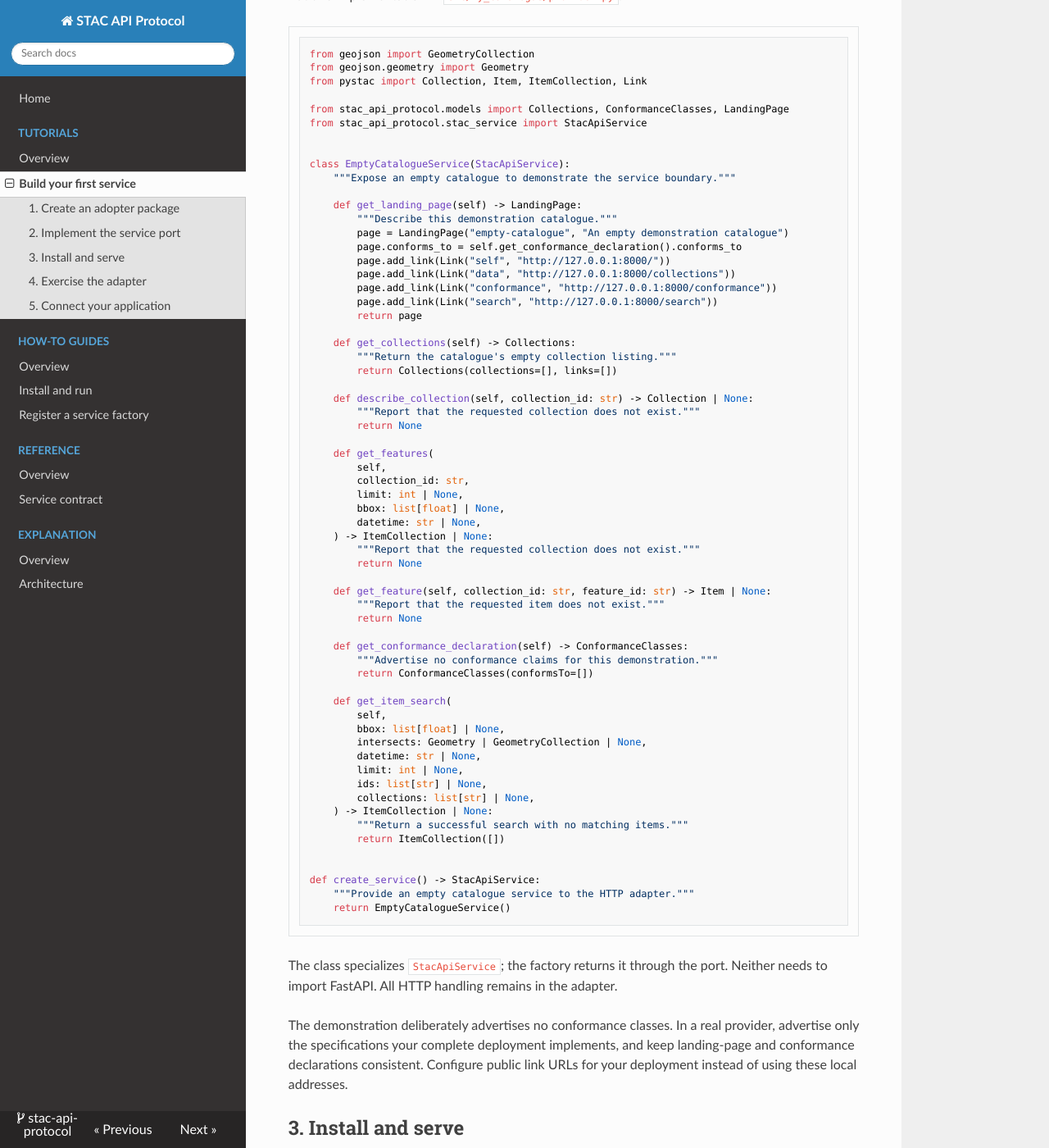
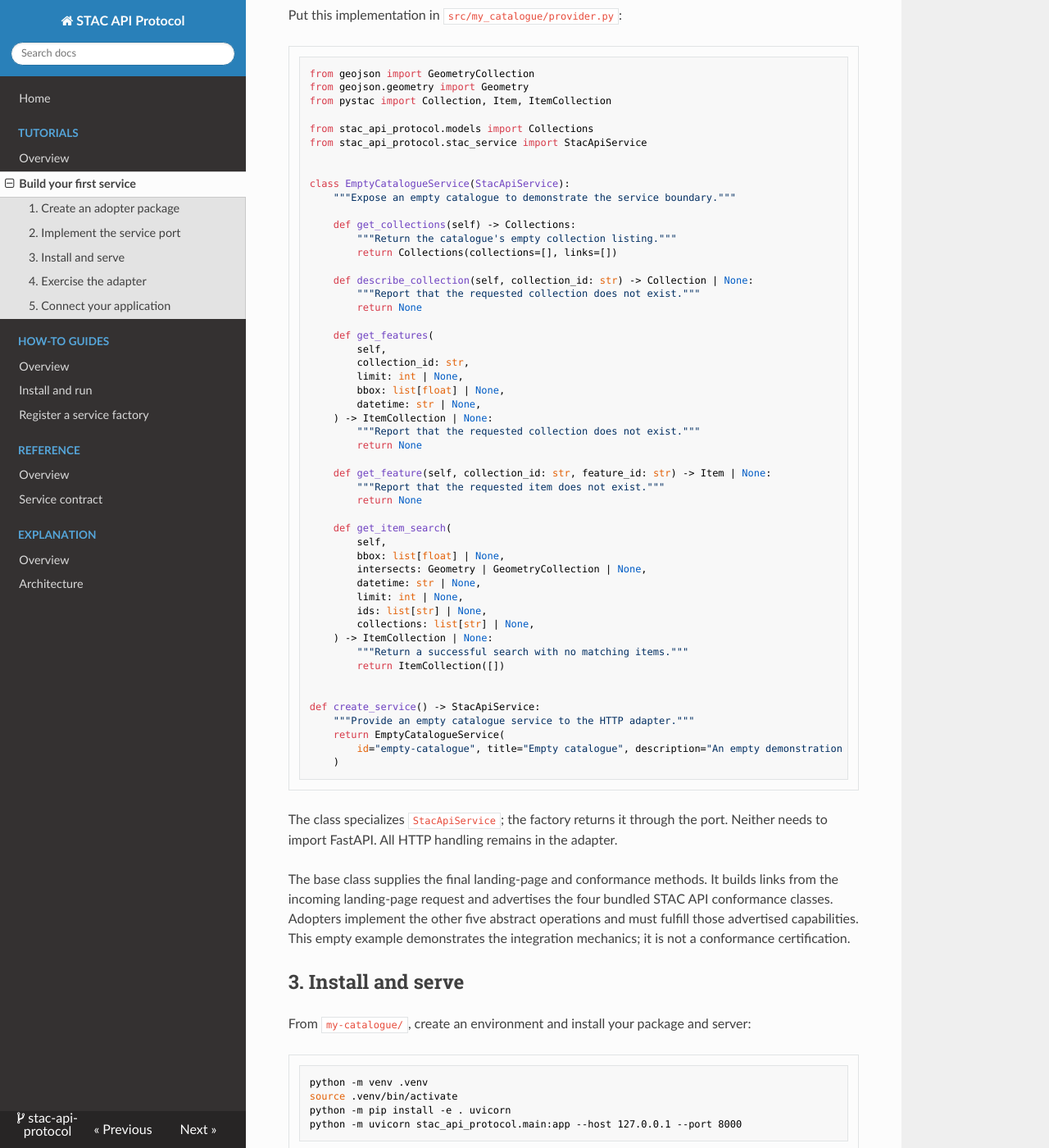
Before and after one commit to Terradue/stac-api-protocol, an MkDocs documentation site: the page built from docs/tutorials/first-steps.md, in a window 1280 px wide and 1400 px high, scrolled down 1059 px. Shown: the whole window at 82% size. Built offline with MkDocs 1.6.1, drawn with Linux system fonts in a browser that asks for light colours; nearby versions of some CDN libraries; some of the changed text lies outside the part shown.

Commit message:
feat(api): default implementation that alleviate the boilerplate code

````diff
--- a/docs/tutorials/first-steps.md
+++ b/docs/tutorials/first-steps.md
@@ -16,7 +16,7 @@ limitations under the License.
 
 # Build your first service
 
-This tutorial builds an empty catalogue provider. It demonstrates the complete
+This tutorial builds an empty catalogue provider. It demonstrates the five abstract operations of the
 service contract and factory discovery without requiring a database. An empty
 catalogue cannot demonstrate filtering or item retrieval; replace these methods
 with your own application logic when connecting real data.
@@ -64,24 +64,14 @@ Put this implementation in `src/my_catalogue/provider.py`:
 ```python
 from geojson import GeometryCollection
 from geojson.geometry import Geometry
-from pystac import Collection, Item, ItemCollection, Link
+from pystac import Collection, Item, ItemCollection
 
-from stac_api_protocol.models import Collections, ConformanceClasses, LandingPage
+from stac_api_protocol.models import Collections
 from stac_api_protocol.stac_service import StacApiService
 
 
 class EmptyCatalogueService(StacApiService):
     """Expose an empty catalogue to demonstrate the service boundary."""
-
-    def get_landing_page(self) -> LandingPage:
-        """Describe this demonstration catalogue."""
-        page = LandingPage("empty-catalogue", "An empty demonstration catalogue")
-        page.conforms_to = self.get_conformance_declaration().conforms_to
-        page.add_link(Link("self", "http://127.0.0.1:8000/"))
-        page.add_link(Link("data", "http://127.0.0.1:8000/collections"))
-        page.add_link(Link("conformance", "http://127.0.0.1:8000/conformance"))
-        page.add_link(Link("search", "http://127.0.0.1:8000/search"))
-        return page
 
     def get_collections(self) -> Collections:
         """Return the catalogue's empty collection listing."""
@@ -105,10 +95,6 @@ class EmptyCatalogueService(StacApiService):
         """Report that the requested item does not exist."""
         return None
 
-    def get_conformance_declaration(self) -> ConformanceClasses:
-        """Advertise no conformance claims for this demonstration."""
-        return ConformanceClasses(conformsTo=[])
-
     def get_item_search(
         self,
         bbox: list[float] | None,
@@ -124,16 +110,19 @@ class EmptyCatalogueService(StacApiService):
 
 def create_service() -> StacApiService:
     """Provide an empty catalogue service to the HTTP adapter."""
-    return EmptyCatalogueService()
+    return EmptyCatalogueService(
+        id="empty-catalogue", title="Empty catalogue", description="An empty demonstration catalogue"
+    )
 ```
 
 The class specializes `StacApiService`; the factory returns it through the port.
 Neither needs to import FastAPI. All HTTP handling remains in the adapter.
 
-The demonstration deliberately advertises no conformance classes. In a real
-provider, advertise only the specifications your complete deployment implements,
-and keep landing-page and conformance declarations consistent. Configure public
-link URLs for your deployment instead of using these local addresses.
+The base class supplies the final landing-page and conformance methods. It builds
+links from the incoming landing-page request and advertises the four bundled STAC
+API conformance classes. Adopters implement the other five abstract operations
+and must fulfill those advertised capabilities. This empty example demonstrates
+the integration mechanics; it is not a conformance certification.
 
 ## 3. Install and serve
 
````
Also changed, not shown: docs/explanation/architecture.md (+12 -9 lines), docs/how-to/register-service.md (+6 -5 lines), docs/index.md (+1 -1 lines), docs/reference/api.md (+11 -5 lines), 4 other files.
